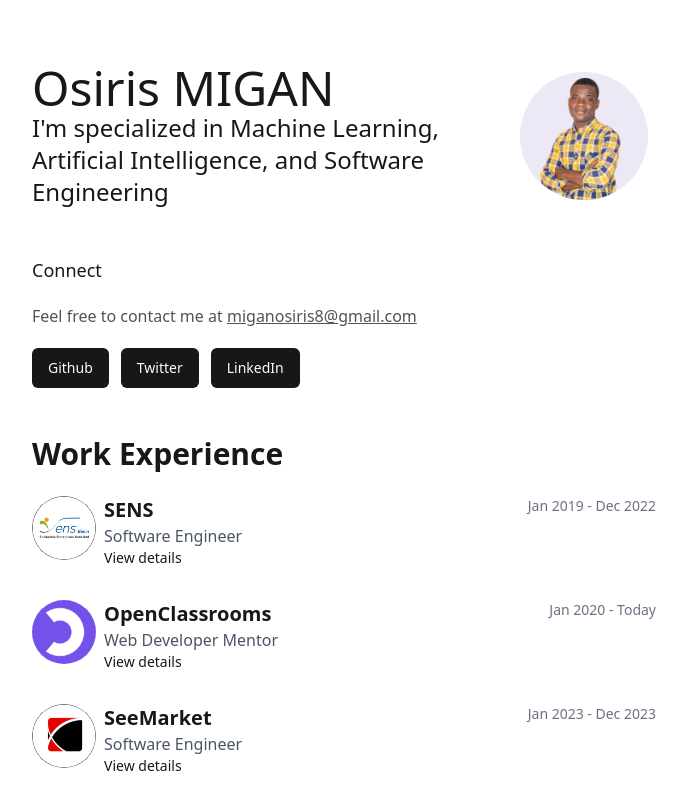
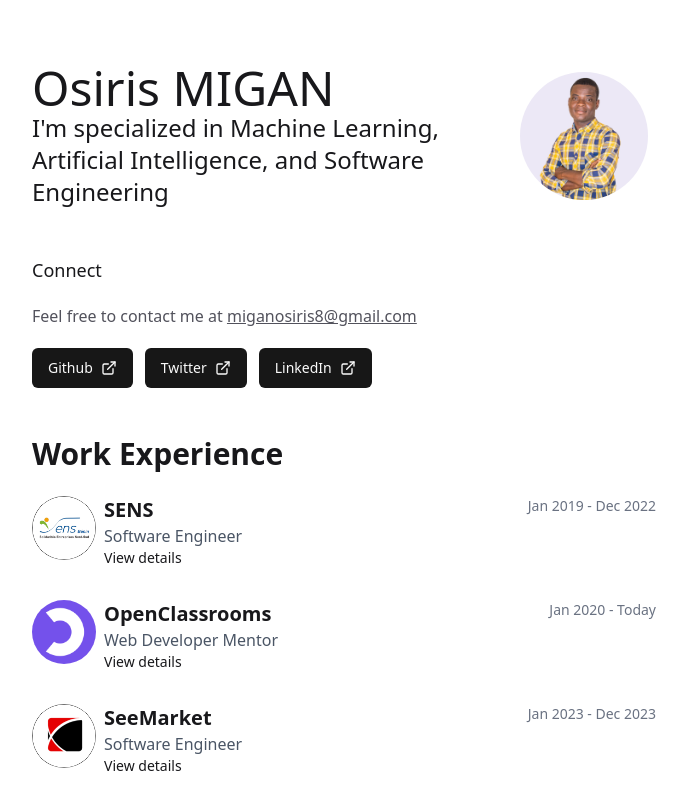
Before and after one commit to Osiris8/osirismigan, a Next.js app: page / in a window 1280 px wide. Shown: the top 800 px of the page, without its empty margins (296-983 px from the left). Built offline with nearby package versions, Linux system fonts and the light colour scheme.

Commit message:
Update Connect

```diff
--- a/components/Certification.tsx
+++ b/components/Certification.tsx
@@ -1,5 +1,3 @@
-import { ExternalLink, Link } from "lucide-react";
-
 export default function Certification() {
   return (
     <div className="container max-w-2xl mx-auto p-6">
--- a/components/Connect.tsx
+++ b/components/Connect.tsx
@@ -1,6 +1,7 @@
 import { EMAIL, SOCIAL_LINKS } from "@/app/data";
 import Link from "next/link";
 import { Button } from "./ui/button";
+import { ExternalLink } from "lucide-react";
 
 export default function Connect() {
   return (
@@ -16,7 +17,7 @@ export default function Connect() {
         {SOCIAL_LINKS.map((link) => (
           <Button asChild key={link.label}>
             <Link href={link.link} target="_blank">
-              {link.label}
+              {link.label} <ExternalLink />
             </Link>
           </Button>
         ))}
```
